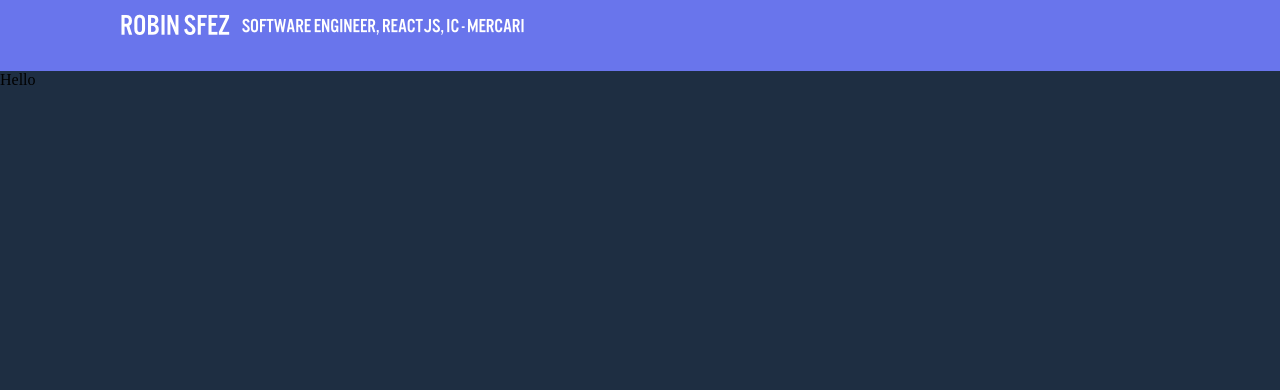
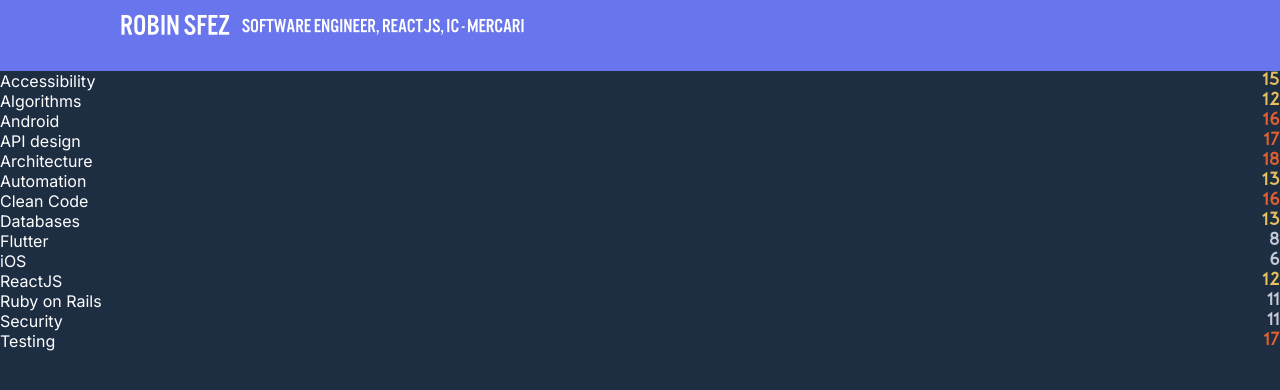
Before and after one commit to rsfez/job_manager_next, a Next.js app: page / in a window 1280 px wide. Shown: the top 390 px of the page. Built offline with nearby package versions, Linux system fonts and the light colour scheme.

Commit message:
Skill row with mark

```diff
--- a/design/Text.tsx
+++ b/design/Text.tsx
@@ -1,7 +1,23 @@
 import styled from "styled-components";
+import {
+  darkGrey,
+  grey,
+  heatOrange,
+  secondaryYellow,
+  white,
+} from "./constants/colors";
+import React from "react";
+import { h5FontSize, p3FontSize } from "./constants/dimensions";
 
 const Header = styled.div`
   text-overflow: ellipsis;
+`;
+
+const Text = styled.div<{ fontSize?: string }>`
+  font-size: ${(props) => props.fontSize ?? "medium"};
+  font-family: "Inter", sans-serif;
+  text-overflow: ellipsis;
+  color: ${white};
 `;
 
 export const HeaderTitle = styled(Header)<{ color: string }>`
@@ -18,33 +34,35 @@
   color: ${(props) => props.color};
 `;
 
+const H = styled(Header)`
+  font-family: "Adam", sans-serif;
+`;
+
+const H5 = styled(H)`
+  font-size: ${h5FontSize};
+`;
+
+export const H5Grey = styled(H5)`
+  color: ${grey};
+`;
+
+export const H5DarkGrey = styled(H5)`
+  color: ${darkGrey};
+`;
+
+export const H5Orange = styled(H5)`
+  color: ${heatOrange};
+`;
+
+export const H5Yellow = styled(H5)`
+  color: ${secondaryYellow};
+`;
+
+export const P3 = styled(Text)`
+  font-size: ${p3FontSize};
+`;
+
 /**
- * Text header(
- *         {required String text,
- *         required String fontFamily,
- *         required double fontSize,
- *         required Color color}) =>
- *     Text(text.toUpperCase(),
- *         overflow: TextOverflow.ellipsis,
- *         style: TextStyle(
- *             fontFamily: fontFamily, fontSize: fontSize, color: color));
- *
- * Text text_({required String text, required double fontSize}) => Text(text,
- *     overflow: TextOverflow.ellipsis,
- *     style: TextStyle(fontSize: fontSize, color: const Color(white)));
- *
- * Text headerTitle({required String text, required Color color}) => header(
- *     text: text.toUpperCase(),
- *     fontFamily: 'Gunzo2',
- *     fontSize: h1FontSize,
- *     color: color);
- *
- * Text headerText({required String text, required Color color}) => header(
- *     text: text.toUpperCase(),
- *     fontFamily: 'Gunzo2',
- *     fontSize: h3FontSize,
- *     color: color);
- *
  * Text h2Yellow({required String text}) => header(
  *     text: text.toUpperCase(),
  *     fontFamily: 'Gunzo2',
@@ -63,29 +81,11 @@
  *     fontSize: h4FontSize,
  *     color: const Color(secondaryYellow));
  *
- * Text h5Grey({required String text}) => header(
- *     text: text.toUpperCase(),
- *     fontFamily: 'Adam',
- *     fontSize: h2FontSize,
- *     color: const Color(grey));
  *
- * Text h5DarkGrey({required String text}) => header(
- *     text: text.toUpperCase(),
- *     fontFamily: 'Adam',
- *     fontSize: h2FontSize,
- *     color: const Color(darkGrey));
- *
- * Text h5Orange({required String text}) => header(
- *     text: text.toUpperCase(),
- *     fontFamily: 'Adam',
- *     fontSize: h2FontSize,
- *     color: const Color(heatOrange));
  *
  * Text h5Yellow({required String text}) => header(
  *     text: text.toUpperCase(),
  *     fontFamily: 'Adam',
  *     fontSize: h2FontSize,
  *     color: const Color(secondaryYellow));
- *
- * Text p3({required String text}) => text_(text: text, fontSize: p3FontSize);
  */
--- a/design/constants/dimensions.tsx
+++ b/design/constants/dimensions.tsx
@@ -1,3 +1,6 @@
+export const h5FontSize = "1.125rem";
+export const p3FontSize = "1rem";
+
 export const spacing1 = "2.0px";
 export const spacing2 = "4.0px";
 export const spacing3 = "8.0px";
--- a/pages/Home/Home.tsx
+++ b/pages/Home/Home.tsx
@@ -5,6 +5,7 @@
 import { getEmptyPerson, Person } from "../../data/Person";
 import styled from "styled-components";
 import { primaryBlue } from "../../design/constants/colors";
+import { SkillSet } from "./SkillSet";
 
 const _loadPerson = async ({
   setPerson,
@@ -60,7 +61,9 @@
       </Head>
 
       <Header {...headerParamsBuilder(person)} />
-      <main>Hello</main>
+      <main>
+        <SkillSet skillSet={person.skills.first_set!} />
+      </main>
     </Container>
   );
 };
--- /dev/null
+++ b/pages/Home/Mark.tsx
@@ -0,0 +1,40 @@
+import { H5DarkGrey, H5Grey, H5Orange, H5Yellow } from "../../design/Text";
+import React from "react";
+
+export type MarkProps = {
+  mark: number;
+  gradeMapper?: ({ mark }: { mark: number }) => Grade;
+};
+
+enum Grade {
+  weak,
+  standard,
+  good,
+  great,
+}
+
+const _gradeMapper = ({ mark }: { mark: number }): Grade => {
+  if (mark < 6) return Grade.weak;
+  if (mark < 12) return Grade.standard;
+  if (mark < 16) return Grade.good;
+  return Grade.great;
+};
+
+export const Mark = ({ mark, gradeMapper = _gradeMapper }: MarkProps) => {
+  let MarkComp: React.ElementType;
+  switch (gradeMapper({ mark })) {
+    case Grade.weak:
+      MarkComp = H5DarkGrey;
+      break;
+    case Grade.standard:
+      MarkComp = H5Grey;
+      break;
+    case Grade.good:
+      MarkComp = H5Yellow;
+      break;
+    case Grade.great:
+      MarkComp = H5Orange;
+      break;
+  }
+  return <MarkComp>{mark}</MarkComp>;
+};
--- /dev/null
+++ b/pages/Home/Skill.tsx
@@ -0,0 +1,21 @@
+import styled from "styled-components";
+import { Skill as SkillModel } from "../../data/Skill";
+import { P3 } from "../../design/Text";
+import { Mark } from "./Mark";
+
+export type SkillProps = {
+  skill: SkillModel;
+};
+
+const Container = styled.div`
+  display: flex;
+  flex-direction: row;
+  justify-content: space-between;
+`;
+
+export const Skill = ({ skill }: SkillProps) => (
+  <Container>
+    <P3>{skill.name}</P3>
+    <Mark mark={skill.mark} />
+  </Container>
+);
--- /dev/null
+++ b/pages/Home/SkillSet.tsx
@@ -0,0 +1,21 @@
+import { SkillSet as SkillSetModel } from "../../data/SkillSet";
+import { Role as RoleModel } from "../../data/Role";
+import { Skill } from "./Skill";
+import styled from "styled-components";
+
+export type SkillSetProps = {
+  skillSet: SkillSetModel;
+  selectedRole?: RoleModel;
+};
+
+const Container = styled.div`
+  display: flex;
+`;
+
+export const SkillSet = ({ skillSet, selectedRole }: SkillSetProps) => (
+  <>
+    {skillSet.skills.map((skill, index) => (
+      <Skill skill={skill} key={index} />
+    ))}
+  </>
+);
--- a/pages/_document.js
+++ b/pages/_document.js
@@ -1,4 +1,4 @@
-import Document, { Html, Head, Main, NextScript } from "next/document";
+import Document, { Head, Html, Main, NextScript } from "next/document";
 import { ServerStyleSheet } from "styled-components";
 
 export default class MyDocument extends Document {
@@ -45,6 +45,12 @@
             type="font/otf"
             crossOrigin=""
           />
+          <link rel="preconnect" href="https://fonts.googleapis.com" />
+          <link rel="preconnect" href="https://fonts.gstatic.com" crossOrigin />
+          <link
+            href="https://fonts.googleapis.com/css2?family=Inter&display=optional"
+            rel="stylesheet"
+          />
         </Head>
         <body>
           <Main />
```
